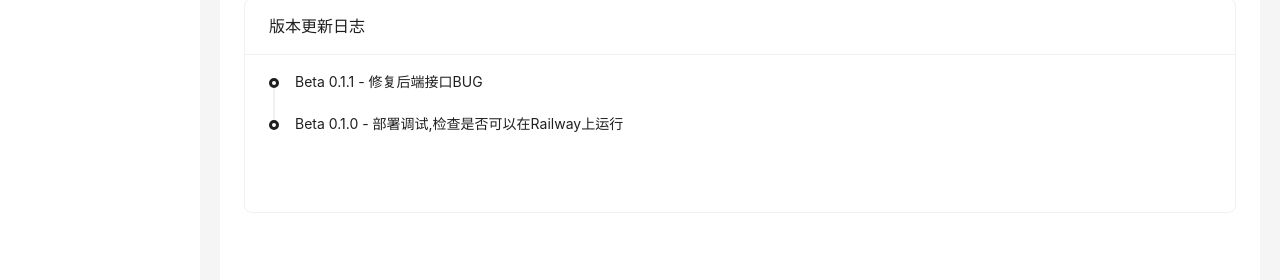
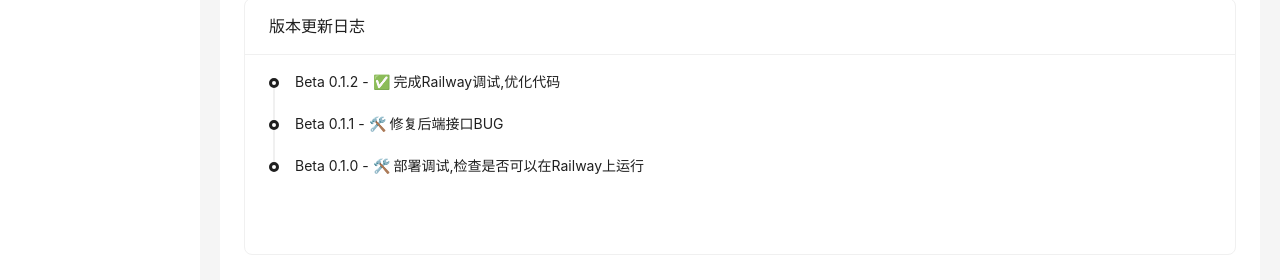
Before and after one commit to ZhonFortune/File-sharecat, a Vue app: page /admin/dashboard/home in a window 1280 px wide. Shown: the part 359-639 px from the top of the page. Built offline with nearby package versions, Linux system fonts and the light colour scheme; no server answers.

Commit message:
# Beta 0.1.2 版本更新

```diff
--- a/package.json
+++ b/package.json
@@ -1,13 +1,11 @@
 {
   "name": "file-sharecat",
   "private": true,
-  "version": "0.1.1",
+  "version": "0.1.2",
   "type": "module",
   "scripts": {
     "dev": "vite",
     "build": "vite build",
-    "frontend": "node ./bin/frontend.js",
-    "backend": "node ./bin/backend.js",
     "start": "node ./bin/run.js"
   },
   "bin": {
--- a/src/admin/views/Home.vue
+++ b/src/admin/views/Home.vue
@@ -64,8 +64,9 @@ onMounted(() => {
   getLabelNum()
 })
 const announcements = [
-  'Beta 0.1.1 - 修复后端接口BUG',
-  'Beta 0.1.0 - 部署调试,检查是否可以在Railway上运行',
+  'Beta 0.1.2 - ✅ 完成Railway调试,优化代码',
+  'Beta 0.1.1 - 🛠 修复后端接口BUG',
+  'Beta 0.1.0 - 🛠 部署调试,检查是否可以在Railway上运行',
 ]
 </script>
 
```
Also changed, not shown: 7 other files (tests, documents, lock files or other folders).
